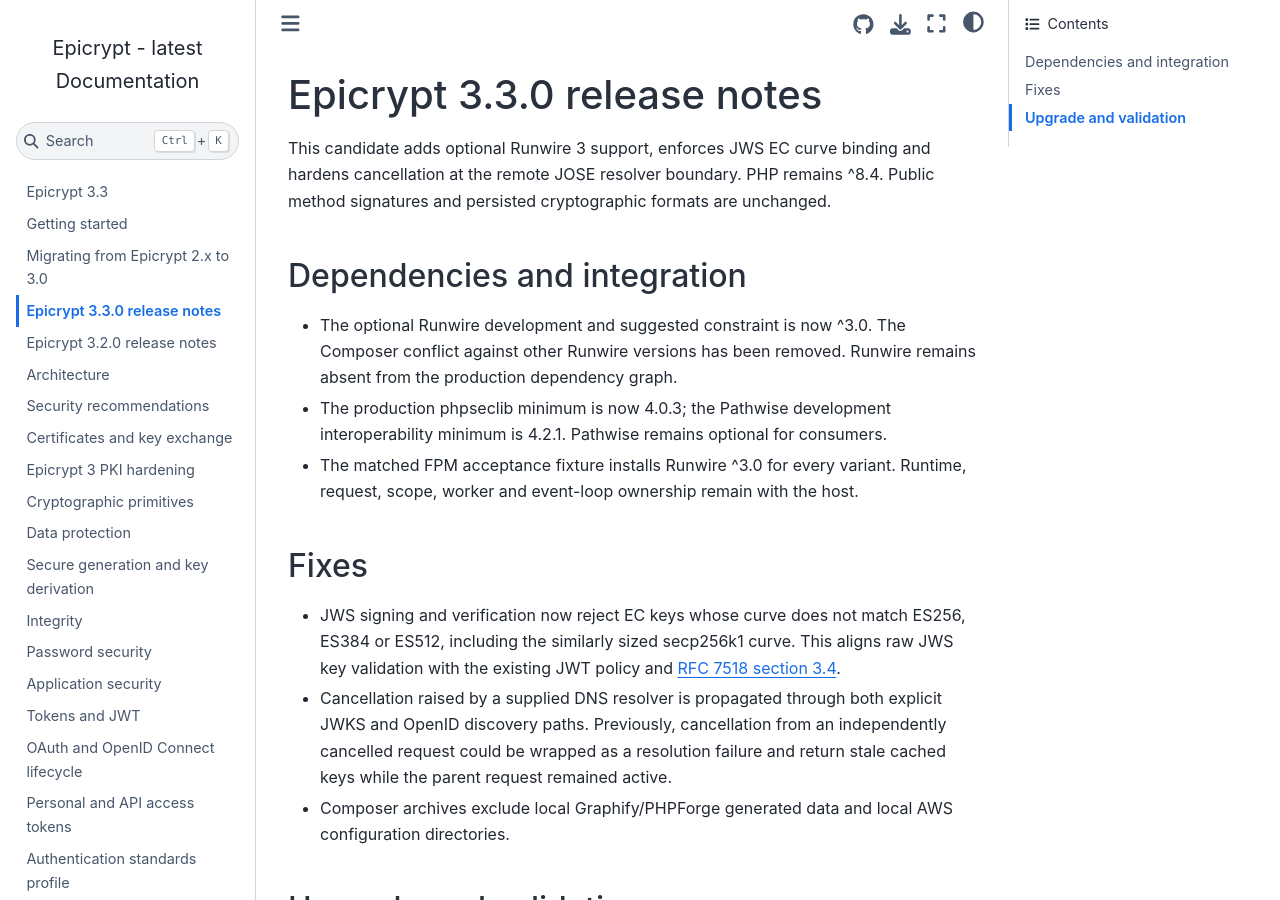
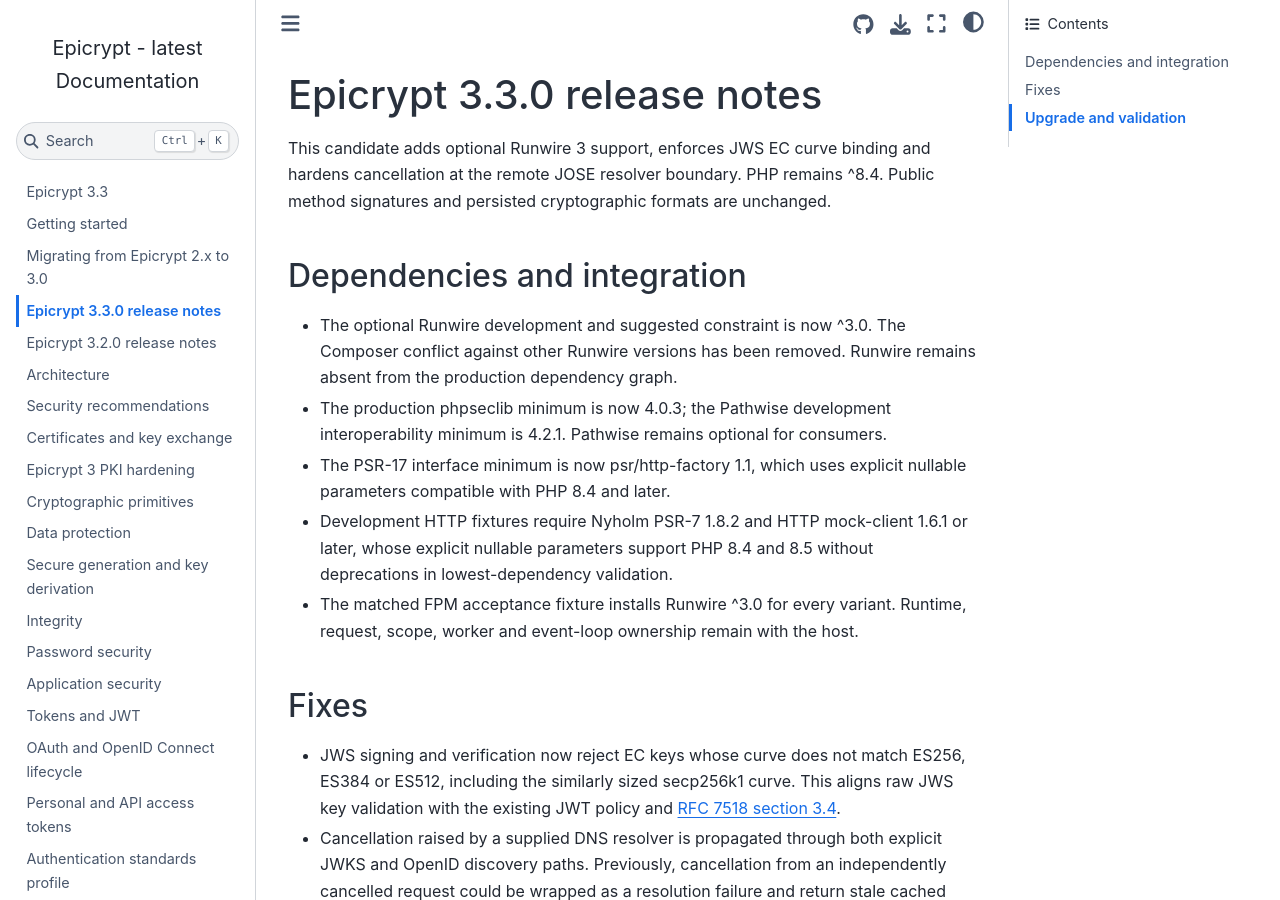
Before and after one commit to infocyph/Epicrypt, a Sphinx documentation site: the page built from docs/release-notes-3.3.0.rst, in a window 1280 px wide and 900 px high. Built offline with Sphinx 7.4.7 and the Sphinx Book theme 1.1.4, drawn with Linux system fonts in a browser that asks for light colours.

Commit message:
Require PHP-compatible HTTP dependency minimums

```diff
--- a/composer.json
+++ b/composer.json
@@ -22,15 +22,15 @@
         "phpseclib/phpseclib": "^4.0.3",
         "psr/clock": "^1.0",
         "psr/http-client": "^1.0",
-        "psr/http-factory": "^1.0",
+        "psr/http-factory": "^1.1",
         "psr/simple-cache": "^3.0"
     },
     "require-dev": {
         "infocyph/pathwise": "^4.2.1",
         "infocyph/phpforge": "dev-main@dev",
         "infocyph/runwire": "^3.0",
-        "nyholm/psr7": "^1.8",
-        "php-http/mock-client": "^1.6"
+        "nyholm/psr7": "^1.8.2",
+        "php-http/mock-client": "^1.6.1"
     },
     "suggest": {
         "infocyph/runwire": "^3.0: Optional borrowed runtime cancellation and coroutine checkpoints for stream and remote JOSE operations."
--- a/docs/release-notes-3.3.0.rst
+++ b/docs/release-notes-3.3.0.rst
@@ -14,6 +14,11 @@
   Runwire remains absent from the production dependency graph.
 * The production phpseclib minimum is now 4.0.3; the Pathwise development
   interoperability minimum is 4.2.1. Pathwise remains optional for consumers.
+* The PSR-17 interface minimum is now psr/http-factory 1.1, which uses explicit
+  nullable parameters compatible with PHP 8.4 and later.
+* Development HTTP fixtures require Nyholm PSR-7 1.8.2 and HTTP mock-client
+  1.6.1 or later, whose explicit nullable parameters support PHP 8.4 and 8.5
+  without deprecations in lowest-dependency validation.
 * The matched FPM acceptance fixture installs Runwire ^3.0 for every variant.
   Runtime, request, scope, worker and event-loop ownership remain with the host.
 
```
Also changed, not shown: docs/plans/epicrypt-3.3-release-audit-plan.md (+8 -0 lines).
